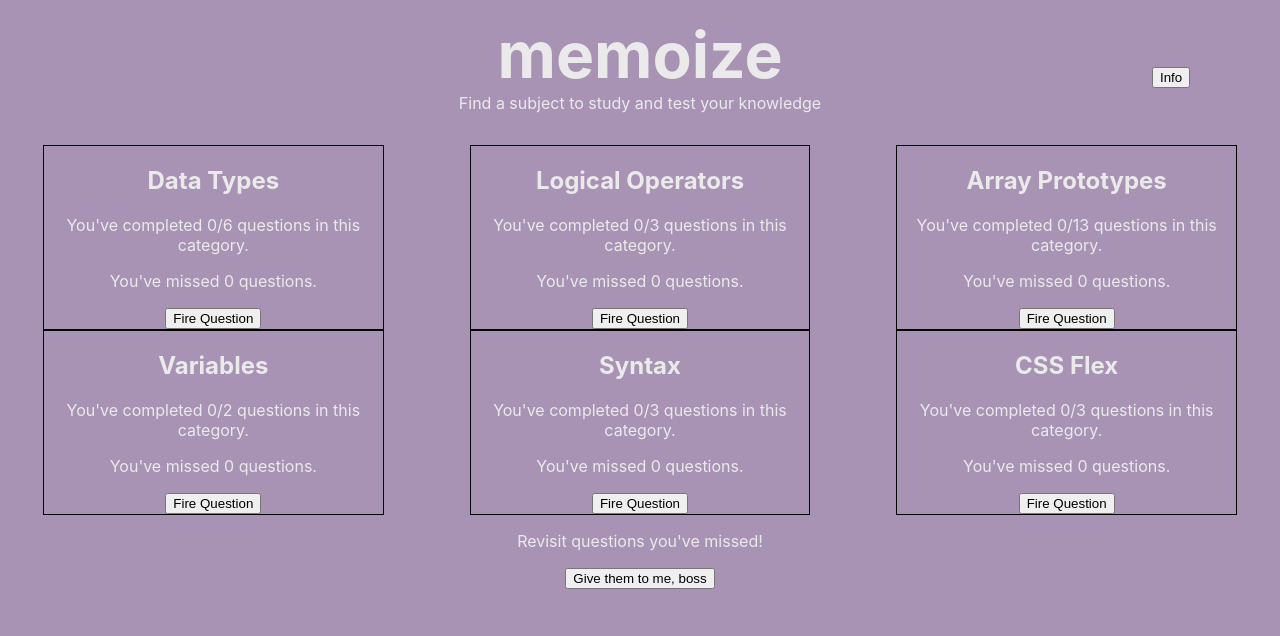
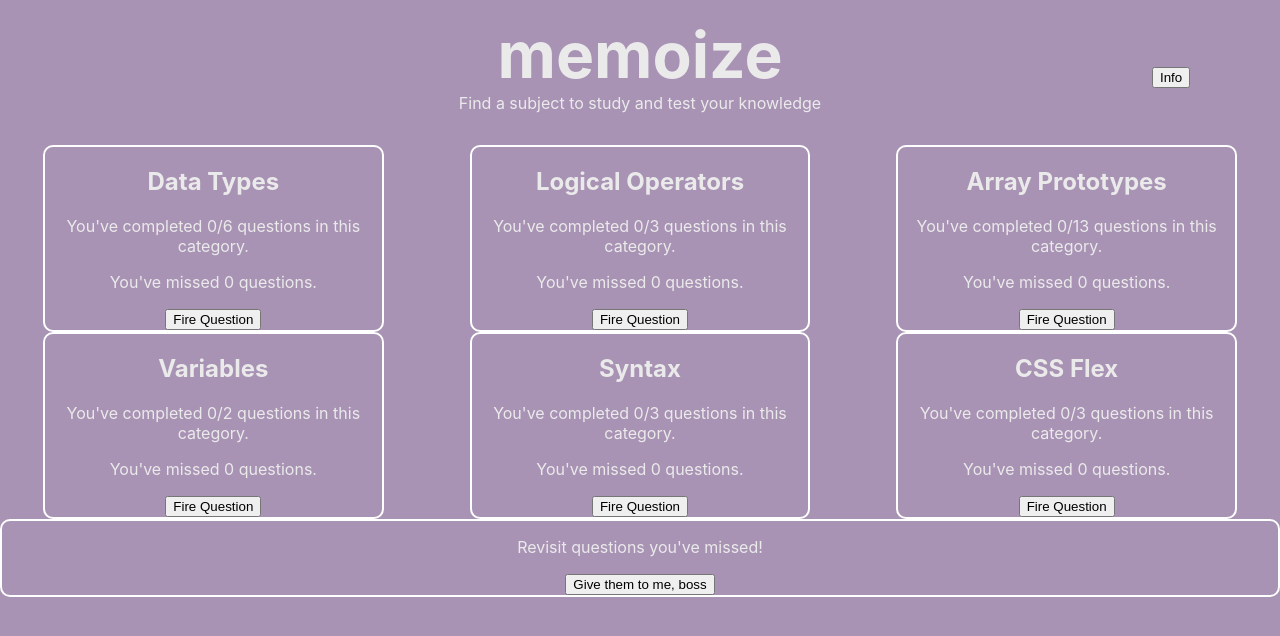
Before and after one commit to francepack/memoize-france, a React (Create React App) app: page / in a window 1280 px wide. Shown: the top 636 px of the page. Built offline with nearby package versions, Linux system fonts and the light colour scheme.

Commit message:
Start implementing mixins

```diff
--- a/src/App/App.js
+++ b/src/App/App.js
@@ -26,6 +26,8 @@ export default class App extends Component {
       categories: allCategories
     })
   }
+
+  collectMissedQuestions() {}
 
   componentDidMount() {
     {this.findAllCategories()}
--- a/src/Storage/Storage.js
+++ b/src/Storage/Storage.js
@@ -10,7 +10,7 @@ export default class Storage extends Component {
 
   render() {
     return(
-      <section>
+      <section className="storage">
         <p>Revisit questions you've missed!</p>
         <button>Give them to me, boss</button>
       </section>
--- a/src/Styles/_Category.scss
+++ b/src/Styles/_Category.scss
@@ -1,6 +1,5 @@
 .category-box {
-  border: solid black 1px;
-  // margin: auto;
+  @include box;
   width: 26.6%;
   min-width: 250px;
 }
--- a/src/Styles/_Mixins.scss
+++ b/src/Styles/_Mixins.scss
@@ -21,7 +21,8 @@ $purpwhite: hsla(278, 3%, 92%, 1);
 
 //Used for boxes present on screen
 @mixin box {
-
+  border: solid white 2px;
+  border-radius: 10px;
 }
 
 //Used for various popup boxes
--- a/src/Styles/_Storage.scss
+++ b/src/Styles/_Storage.scss
@@ -0,0 +1,3 @@
+.storage {
+  @include box;
+}
```
